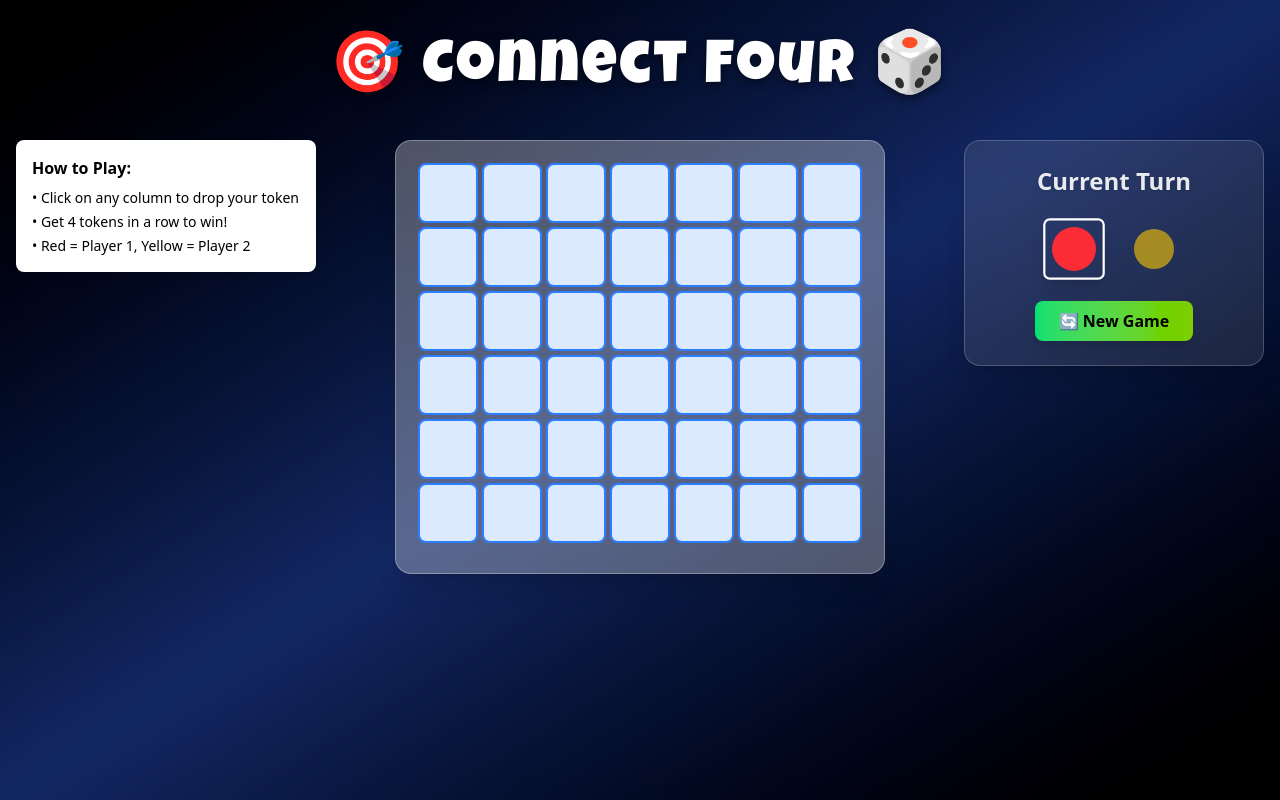
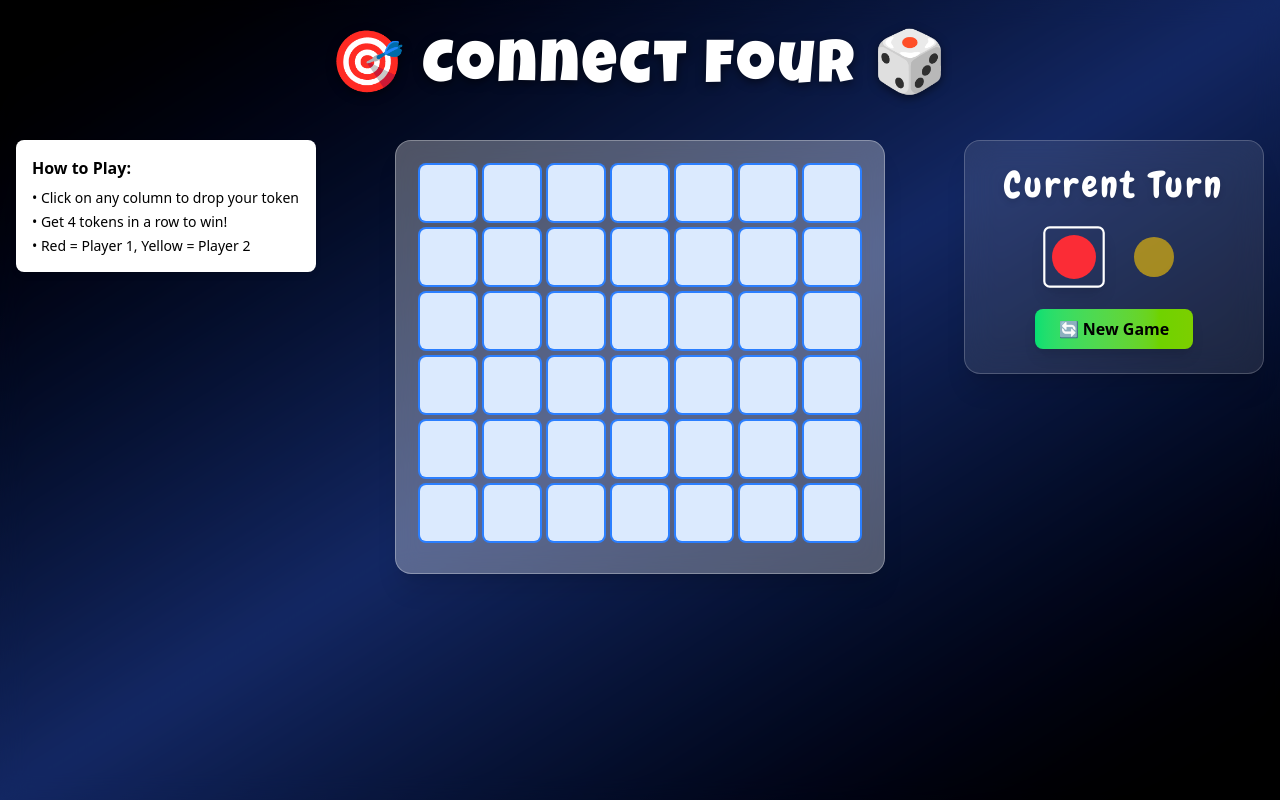
Before and after one commit to sehajini1/Connect-four, a React (Vite) app: page / in a window 1280 px wide. Built offline with nearby package versions, Linux system fonts and the light colour scheme.

Commit message:
changed the status text

```diff
--- a/index.html
+++ b/index.html
@@ -5,6 +5,8 @@
     <link rel="icon" type="image/svg+xml" href="/vite.svg" />
     <meta name="viewport" content="width=device-width, initial-scale=1.0" />
     <link href="https://fonts.googleapis.com/css2?family=Luckiest+Guy&display=swap" rel="stylesheet">
+    <link href="https://fonts.googleapis.com/css2?family=Chewy&display=swap" rel="stylesheet">
+
     <title>Vite + React</title>
   </head>
   <body>
--- a/src/components/GameStatusComponent.jsx
+++ b/src/components/GameStatusComponent.jsx
@@ -5,29 +5,33 @@ export default function GameStatusComponent({ currentPlayer, winner, resetGame }
     <div className="p-6 rounded-2xl shadow-xl bg-white/10 backdrop-blur-lg border border-white/20 text-white w-full flex flex-col items-center space-y-6">
       {winner ? (
         <>
-                    <h2 className="text-3xl font-bold text-green-400 drop-shadow-sm">🎉 Winner!</h2>
+          <h2 className="text-4xl text-green-400 drop-shadow-md"
+          style={{ fontFamily: "'Chewy', cursive", letterSpacing: "0.2rem" }}>🎉 Winner!</h2>
           <div
-                        className={`w-14 h-14 rounded-full shadow-md ${
-                            winner === 1 ? "bg-red-500" : "bg-yellow-400"
+            className={`w-14 h-14 rounded-full shadow-md ${winner === 1 ? "bg-red-500" : "bg-yellow-400"
               }`}
           ></div>
         </>
       ) : (
         <>
-                    <h2 className="text-2xl font-semibold text-white/90 drop-shadow-sm">Current Turn</h2>
+          <h2
+            className="text-4xl text-white drop-shadow-md"
+            style={{ fontFamily: "'Chewy', cursive", letterSpacing: "0.2rem" }}
+          >
+            Current Turn
+          </h2>
+
           <div className="flex gap-6">
             {[1, 2].map((player) => (
               <div
                 key={player}
-                                className={`w-14 h-14 rounded-md flex items-center justify-center transition-all duration-200 ${
-                                    currentPlayer === player
+                className={`w-14 h-14 rounded-md flex items-center justify-center transition-all duration-200 ${currentPlayer === player
                     ? "border-2 border-white shadow-lg scale-110 "
                     : "opacity-60"
                   }`}
               >
                 <div
-                                    className={`w-10 h-10 rounded-full ${
-                                        player === 1 ? "bg-red-500" : "bg-yellow-400"
+                  className={`w-10 h-10 rounded-full ${player === 1 ? "bg-red-500" : "bg-yellow-400"
                     }`}
                 />
               </div>
```
Lines whose indentation alone changed are shown as unchanged.
